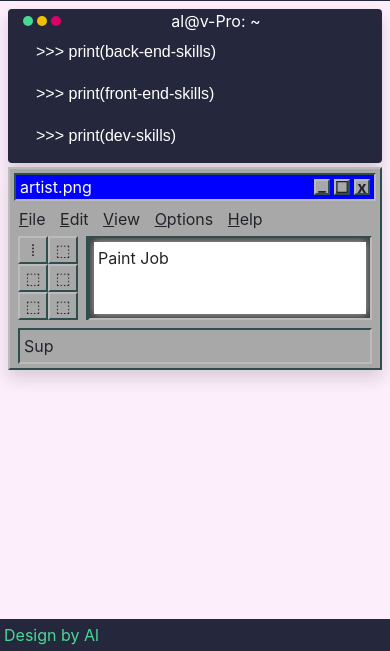
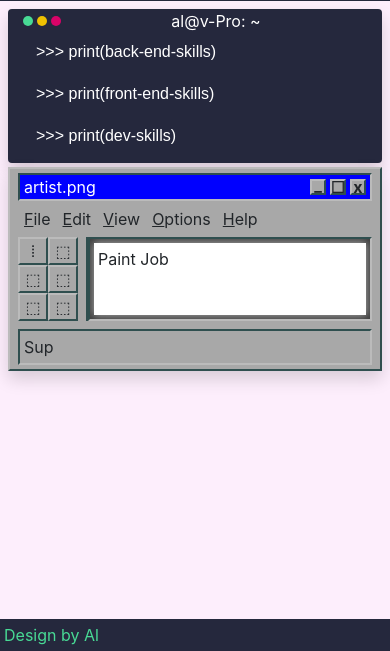
Before and after one commit to alsalgu/pythonPortfolio, a Flask app: page / in a window 390 px wide. Shown: the part 193-844 px from the top of the page. Run offline with Flask 2, Linux system fonts and the light colour scheme; some libraries are stand-ins or nearby versions; some web fonts are replaced.

Commit message:
Tweaks to MSpaint divs, menu bar button css, pointer for buttons.

```diff
--- a/app/static/css/stylesheet.css
+++ b/app/static/css/stylesheet.css
@@ -141,6 +141,10 @@ body {
 
 }
 
+.eb {
+    cursor: pointer;
+}
+
 .embossBTN2{
     background-color: lightgrey;
     border-top: 2px solid darkslategrey;
@@ -159,6 +163,26 @@ body {
 
 .Blue {
     background-color: blue;
+}
+
+.menuBTN {
+    border: 2px solid transparent;
+    cursor: pointer;
+}
+
+.menuBTN:hover {
+    background-color: blue;
+    color: white;
+    border: 2px solid transparent;
+}
+
+.menuBTN:active {
+    background-color: #a8a8a8;
+    border-top: 2px solid darkslategrey;
+    border-left: 2px solid darkslategrey;
+    border-right: 2px solid #bbbbbb;
+    border-bottom: 2px solid #bbbbbb;
+    color: black;
 }
 
 .inner-shadow {
--- a/app/templates/base.html
+++ b/app/templates/base.html
@@ -21,7 +21,7 @@
   <!-- Footer -->
   <div>{% include 'layout/footer.html' %}</div>
   <!-- Scripts -->
-  <script src="https://code.jquery.com/jquery-3.3.1.js" integrity="sha256-2Kok7MbOyxpgUVvAk/HJ2jigOSYS2auK4Pfzbm7uH60="
+  <script src="https://code.jquery.com/jquery-3.3.1.slim.min.js" integrity="sha256-3edrmyuQ0w65f8gfBsqowzjJe2iM6n0nKciPUp8y+7E="
     crossorigin="anonymous"></script>
   <script src="https://cdnjs.cloudflare.com/ajax/libs/popper.js/1.12.9/umd/popper.min.js" integrity="sha384-ApNbgh9B+Y1QKtv3Rn7W3mgPxhU9K/ScQsAP7hUibX39j7fakFPskvXusvfa0b4Q"
     crossorigin="anonymous"></script>
--- a/app/templates/index.html
+++ b/app/templates/index.html
@@ -35,15 +35,15 @@
                 <div class="dropdown-menu bg-dark" aria-labelledby="dropdownMenu1">
                     <a class="dropdown-item" target="_blank" href="https://www.linkedin.com/in/alsalgu/">
                         <img src="/static/img/icons/linkedin.png" class="mr-1">
-                        <span class="btn hacker text-info">@alsalgu</span>
+                        <div class="btn hacker text-info">@alsalgu</div>
                     </a>
                     <a class="dropdown-item" target="_blank" href="https://github.com/alsalgu">
                         <img src="/static/img/icons/github.png" class="mr-1">
-                        <span class="btn hacker text-info">@alsalgu</span>
+                        <div class="btn hacker text-info">@alsalgu</div>
                     </a>
                     <a class="dropdown-item" href="mailto:ale.g.saldana@gmail.com">
                         <img src="/static/img/icons/mail.png" class="mr-1">
-                        <span class="btn hacker text-info">ale.g.saldana@gmail</span>
+                        <div class="btn hacker text-info">ale.g.saldana@gmail</div>
                     </a>
                 </div>
             </div>
@@ -59,8 +59,8 @@
                     <div class="trm-btn rounded-circle bg-danger mr-1"></div>
                 </div>
                 <div class="d-flex flex-nowrap flex-fill justify-content-center">
-                    <span class="text-white d-none d-sm-block">al@v-Pro: ~/Dev</span>
-                    <span class="text-white d-sm-none">al@v-Pro: ~</span>
+                    <div class="text-white d-none d-sm-block">al@v-Pro: ~/Dev</div>
+                    <div class="text-white d-sm-none">al@v-Pro: ~</div>
                 </div>
             </div>
             <div id="terminalBody" class="bg-dark text-white hacker d-flex flex-column">
@@ -84,42 +84,40 @@
         <!-- Art Terminal -->
         <div id="MSPaint" class="container-fluid shadow emboss">
             <div id="MSHeader" class="row">
-                <div class="d-flex flex-fill m-1 emboss2 Blue">
+                <div class="d-flex flex-fill ml-2 mr-2 mt-1 mb-1 emboss2 Blue">
                     <div class="d-flex flex-nowrap flex-fill ml-1">
-                        <span class="text-white d-none d-sm-block">artist.png - Paint</span>
-                        <span class="text-white d-sm-none">artist.png</span>
+                        <div class="text-white d-none d-sm-block">artist.png - Paint</div>
+                        <div class="text-white d-sm-none">artist.png</div>
                     </div>
                     <div class="d-flex align-items-center mr-1">
                         <div class="d-flex justify-content-center align-items-center trm-btn2 embossBTN mr-1 pb-1">
-                            <div class="font-weight-bold">_</div>
+                            <div class="font-weight-bold eb">_</div>
                         </div>
                         <div class="d-flex justify-content-center align-items-center trm-btn2 mr-1 embossBTN">
-                            <div>&#x25A1;</div>
+                            <div class="eb">&#x25A1;</div>
                         </div>
                         <div class="d-flex justify-content-center align-items-center trm-btn2 embossBTN">
-                            <div class="font-weight-bold">x</div>
+                            <div class="font-weight-bold eb">x</div>
                         </div>
                     </div>
                 </div>
             </div>
-            <div id="MSmenu" class="row">
-                <div id="MSmenuBar" class="d-flex flex-fill ml-2 mr-2 mb-1">
-                    <div id="MSmenuButtons" class="text-black m-0">
-                        <span class="mr-2 btn p-0">
-                            <u>F</u>ile
-                        </span>
-                        <span class="mr-2 btn p-0">
-                            <u>E</u>dit
-                        </span>
-                        <span class="mr-2 btn p-0">
-                            <u>V</u>iew
-                        </span>
-                        <span class="mr-2 btn p-0">
-                            <u>O</u>ptions
-                        </span>
-                        <span class="mr-2 btn p-0">
-                            <u>H</u>elp
-                        </span>
+            <div id="MSmenuBar" class="container-fluid pl-1 mb-1 ml-1">
+                <div id="MSmenuButtons" class="row">
+                    <div class="menuBTN pl-1 pr-1">
+                        <u>F</u>ile
+                    </div>
+                    <div class="menuBTN pl-1 pr-1">
+                        <u>E</u>dit
+                    </div>
+                    <div class="menuBTN pl-1 pr-1">
+                        <u>V</u>iew
+                    </div>
+                    <div class="menuBTN pl-1 pr-1">
+                        <u>O</u>ptions
+                    </div>
+                    <div class="menuBTN pl-1 pr-1">
+                        <u>H</u>elp
                     </div>
                 </div>
             </div>
```
